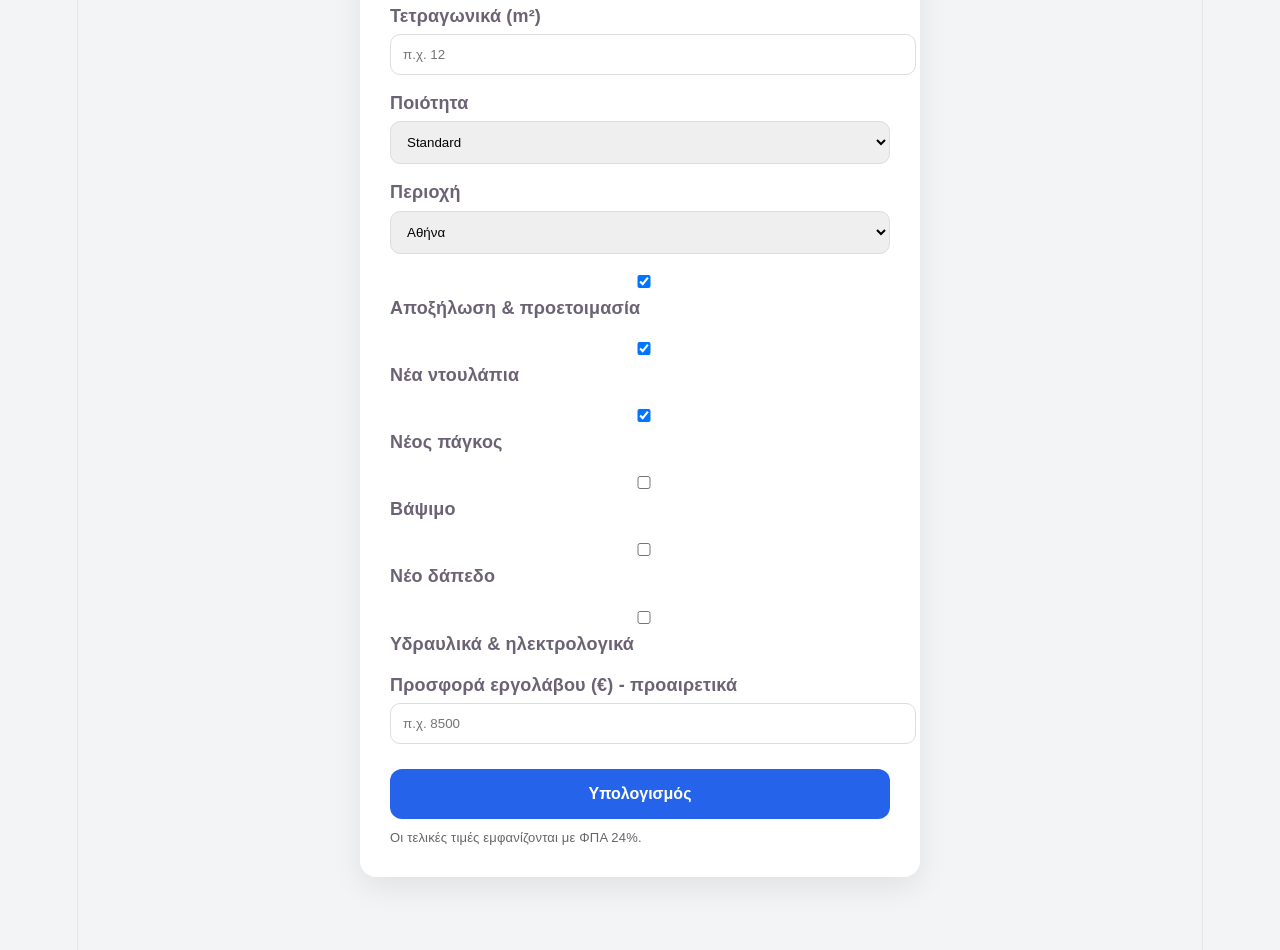
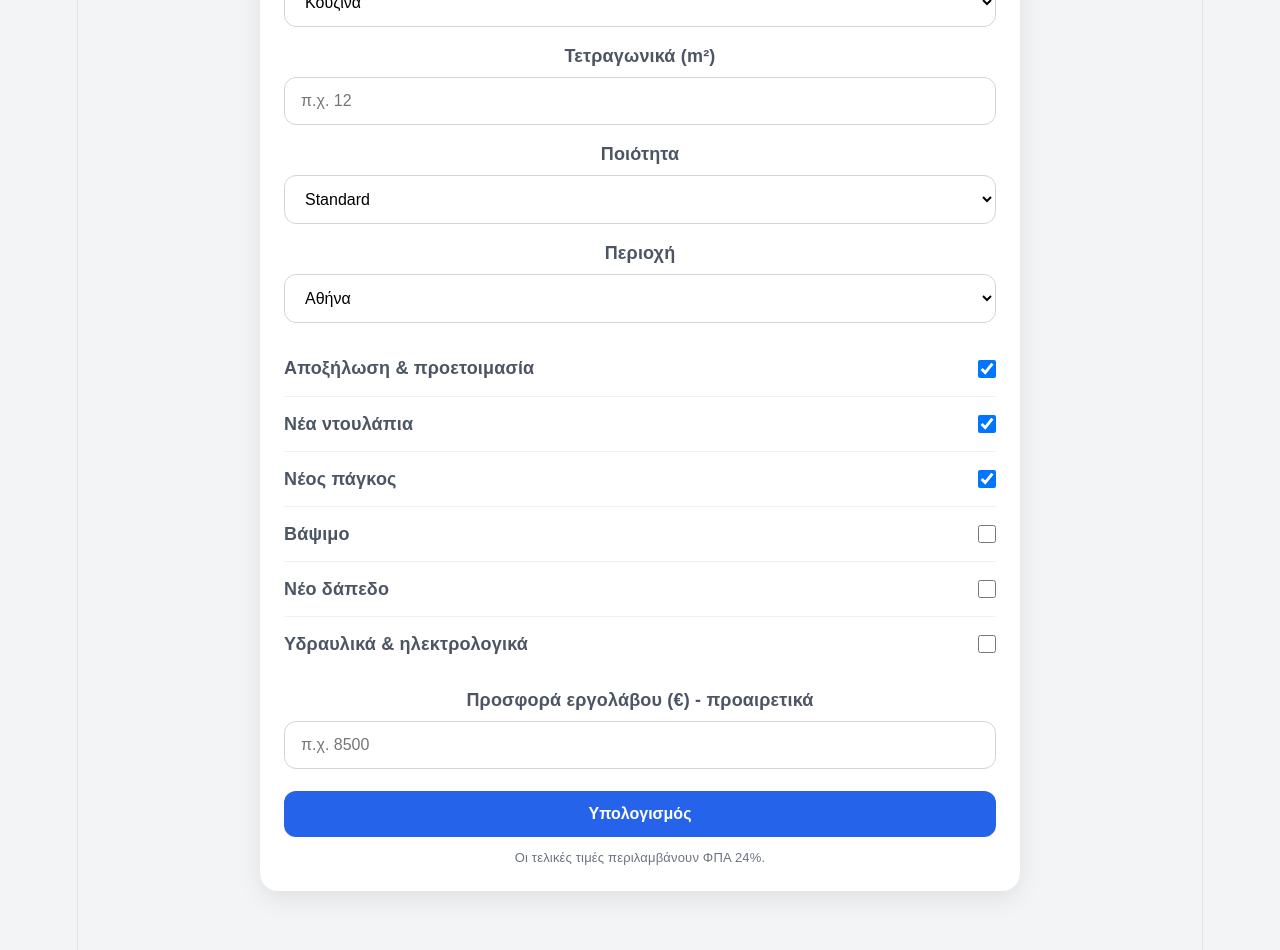
Before and after one commit to kasle-2/cost-check, a React (Vite) app: page / in a window 1280 px wide. Shown: the part 300-1250 px from the top of the page. Built offline with nearby package versions, Linux system fonts and the light colour scheme.

Commit message:
kitchen simplified form

```diff
--- a/src/App.css
+++ b/src/App.css
@@ -2,48 +2,95 @@ body {
   margin: 0;
   font-family: Arial, sans-serif;
   background: #f3f4f6;
+  color: #24324a;
 }
 
 .container {
-  max-width: 900px;
-  margin: 60px auto;
+  max-width: 760px;
+  margin: 40px auto;
   padding: 20px;
-  text-align: center;
 }
 
-h1 {
-  font-size: 36px;
-  margin-bottom: 5px;
+.container h1 {
+  text-align: center;
+  margin-bottom: 8px;
+  color: #111827;
 }
 
-.card {
-  background: white;
-  padding: 30px;
-  border-radius: 16px;
-  box-shadow: 0 10px 30px rgba(0,0,0,0.08);
-  max-width: 500px;
-  margin: 0 auto;
+.intro-text {
+  text-align: center;
+  color: #4b5563;
+  margin-bottom: 24px;
+  line-height: 1.5;
+}
+
+.card,
+.result-card {
+  background: #ffffff;
+  border-radius: 18px;
+  padding: 24px;
+  box-shadow: 0 8px 24px rgba(0, 0, 0, 0.08);
+  margin-bottom: 24px;
+}
+
+.field-label {
+  display: block;
+  font-weight: 700;
+  margin-bottom: 8px;
+  margin-top: 16px;
+  color: #4b5563;
+}
+
+.card select,
+.card input[type="number"] {
+  width: 100%;
+  padding: 14px 16px;
+  border: 1px solid #d1d5db;
+  border-radius: 12px;
+  font-size: 16px;
+  box-sizing: border-box;
+  background: #fff;
+}
+
+.options-group {
+  margin-top: 18px;
+}
+
+.checkbox-row {
+  display: flex;
+  align-items: center;
+  justify-content: space-between;
+  gap: 16px;
+  width: 100%;
+  padding: 14px 0;
+  border-bottom: 1px solid #eef2f7;
+  font-weight: 700;
+  color: #4b5563;
+  cursor: pointer;
+  box-sizing: border-box;
+}
+
+.checkbox-row:last-child {
+  border-bottom: none;
+}
+
+.checkbox-row span {
+  flex: 1;
   text-align: left;
 }
 
-label {
-  display: block;
-  margin-top: 15px;
-  margin-bottom: 5px;
-  font-weight: 600;
+.checkbox-row input[type="checkbox"] {
+  width: 18px;
+  height: 18px;
+  flex-shrink: 0;
+  margin: 0;
+  cursor: pointer;
 }
 
-input, select {
+.card button {
   width: 100%;
-  padding: 12px;
-  border-radius: 10px;
-  border: 1px solid #ddd;
-}
-
-button {
-  margin-top: 25px;
-  width: 100%;
-  padding: 16px;
+  margin-top: 22px;
+  padding: 14px 18px;
   border: none;
   border-radius: 12px;
   background: #2563eb;
@@ -51,30 +98,55 @@ button {
   font-size: 16px;
   font-weight: 700;
   cursor: pointer;
-  transition: 0.2s;
 }
 
-button:hover {
-  background: #1e40af;
+.card button:hover {
+  background: #1d4ed8;
 }
 
-.result-card {
-  margin-top: 30px;
-  background: #ffffff;
-  padding: 30px;
-  border-radius: 16px;
-  box-shadow: 0 12px 35px rgba(0,0,0,0.1);
-  border: 2px solid #e5e7eb;
+.small-note {
+  font-size: 13px;
+  color: #6b7280;
+  margin-top: 12px;
+  line-height: 1.4;
+}
+
+.result-card h2 {
+  margin-top: 0;
+  color: #111827;
 }
 
 .price {
-  font-size: 32px;
-  font-weight: bold;
+  font-size: 28px;
+  font-weight: 800;
+  color: #111827;
+  margin: 12px 0 18px;
+}
+
+.result-card p {
+  line-height: 1.5;
   margin: 10px 0;
 }
 
+.result-card h3 {
+  margin-top: 22px;
+  margin-bottom: 10px;
+  color: #374151;
+}
+
+.result-card ul {
+  padding-left: 18px;
+  margin: 0;
+}
+
+.result-card li {
+  margin-bottom: 8px;
+  line-height: 1.5;
+}
+
 .note {
-  margin-top: 20px;
   font-size: 14px;
-  color: gray;
+  color: #6b7280;
+  margin-top: 18px;
+  line-height: 1.5;
 }
--- a/src/App.jsx
+++ b/src/App.jsx
@@ -261,33 +261,30 @@ export default function App() {
             low: Math.round(lowWithVat),
             high: Math.round(highWithVat),
             avg: Math.round(avgWithVat),
-            avgPerSqmLow: Math.round(lowWithVat / area),
-            avgPerSqmHigh: Math.round(highWithVat / area),
             breakdown,
             quote: quote > 0 ? quote : null,
             comparisonMessage,
             status,
             duration: `${daysLow} - ${daysHigh} ημέρες`,
-            vatIncluded: true,
         });
     }
 
     return (
         <div className="container">
             <h1>Cost Check</h1>
-            <p>
+            <p className="intro-text">
                 Υπολόγισε ενδεικτικό κόστος ανακαίνισης για κουζίνα ή μπάνιο και
                 σύγκρινε την προσφορά που πήρες.
             </p>
 
             <div className="card">
-                <label>Ενότητα</label>
+                <label className="field-label">Ενότητα</label>
                 <select value={section} onChange={(e) => setSection(e.target.value)}>
                     <option value="kitchen">Κουζίνα</option>
                     <option value="bathroom">Μπάνιο</option>
                 </select>
 
-                <label>Τετραγωνικά (m²)</label>
+                <label className="field-label">Τετραγωνικά (m²)</label>
                 <input
                     type="number"
                     value={sqm}
@@ -295,127 +292,131 @@ export default function App() {
                     placeholder="π.χ. 12"
                 />
 
-                <label>Ποιότητα</label>
+                <label className="field-label">Ποιότητα</label>
                 <select value={quality} onChange={(e) => setQuality(e.target.value)}>
                     <option value="standard">Standard</option>
                     <option value="premium">Premium</option>
                 </select>
 
-                <label>Περιοχή</label>
+                <label className="field-label">Περιοχή</label>
                 <select value={region} onChange={(e) => setRegion(e.target.value)}>
                     <option value="athens">Αθήνα</option>
                     <option value="thessaloniki">Θεσσαλονίκη</option>
                     <option value="other">Υπόλοιπη Ελλάδα</option>
                 </select>
 
-                <label>
+                <div className="options-group">
+                    <label className="checkbox-row">
+                        <span>Αποξήλωση & προετοιμασία</span>
                         <input
                             type="checkbox"
                             checked={hasPrep}
                             onChange={(e) => setHasPrep(e.target.checked)}
                         />
-                    Αποξήλωση & προετοιμασία
                     </label>
 
                     {section === "kitchen" && (
                         <>
-                        <label>
+                            <label className="checkbox-row">
+                                <span>Νέα ντουλάπια</span>
                                 <input
                                     type="checkbox"
                                     checked={hasCabinets}
                                     onChange={(e) => setHasCabinets(e.target.checked)}
                                 />
-                            Νέα ντουλάπια
                             </label>
 
-                        <label>
+                            <label className="checkbox-row">
+                                <span>Νέος πάγκος</span>
                                 <input
                                     type="checkbox"
                                     checked={hasCountertop}
                                     onChange={(e) => setHasCountertop(e.target.checked)}
                                 />
-                            Νέος πάγκος
                             </label>
 
-                        <label>
+                            <label className="checkbox-row">
+                                <span>Βάψιμο</span>
                                 <input
                                     type="checkbox"
                                     checked={hasPainting}
                                     onChange={(e) => setHasPainting(e.target.checked)}
                                 />
-                            Βάψιμο
                             </label>
 
-                        <label>
+                            <label className="checkbox-row">
+                                <span>Νέο δάπεδο</span>
                                 <input
                                     type="checkbox"
                                     checked={hasFloor}
                                     onChange={(e) => setHasFloor(e.target.checked)}
                                 />
-                            Νέο δάπεδο
                             </label>
 
-                        <label>
+                            <label className="checkbox-row">
+                                <span>Υδραυλικά & ηλεκτρολογικά</span>
                                 <input
                                     type="checkbox"
                                     checked={hasInstallations}
                                     onChange={(e) => setHasInstallations(e.target.checked)}
                                 />
-                            Υδραυλικά & ηλεκτρολογικά
                             </label>
                         </>
                     )}
 
                     {section === "bathroom" && (
                         <>
-                        <label>
+                            <label className="checkbox-row">
+                                <span>Νέα είδη υγιεινής</span>
                                 <input
                                     type="checkbox"
                                     checked={hasSanitary}
                                     onChange={(e) => setHasSanitary(e.target.checked)}
                                 />
-                            Νέα είδη υγιεινής
                             </label>
 
-                        <label>
+                            <label className="checkbox-row">
+                                <span>Νέα πλακάκια</span>
                                 <input
                                     type="checkbox"
                                     checked={hasTiles}
                                     onChange={(e) => setHasTiles(e.target.checked)}
                                 />
-                            Νέα πλακάκια
                             </label>
 
-                        <label>
+                            <label className="checkbox-row">
+                                <span>Βάψιμο</span>
                                 <input
                                     type="checkbox"
                                     checked={hasBathroomPainting}
                                     onChange={(e) => setHasBathroomPainting(e.target.checked)}
                                 />
-                            Βάψιμο
                             </label>
 
-                        <label>
+                            <label className="checkbox-row">
+                                <span>Νέο δάπεδο</span>
                                 <input
                                     type="checkbox"
                                     checked={hasBathroomFloor}
                                     onChange={(e) => setHasBathroomFloor(e.target.checked)}
                                 />
-                            Νέο δάπεδο
                             </label>
 
-                        <label>
+                            <label className="checkbox-row">
+                                <span>Υδραυλικά & ηλεκτρολογικά</span>
                                 <input
                                     type="checkbox"
                                     checked={hasBathroomInstallations}
-                                onChange={(e) => setHasBathroomInstallations(e.target.checked)}
+                                    onChange={(e) =>
+                                        setHasBathroomInstallations(e.target.checked)
+                                    }
                                 />
-                            Υδραυλικά & ηλεκτρολογικά
                             </label>
                         </>
                     )}
+                </div>
 
-                <label>Προσφορά εργολάβου (€) - προαιρετικά</label>
+                <label className="field-label">Προσφορά εργολάβου (€) - προαιρετικά</label>
                 <input
                     type="number"
                     value={userQuote}
@@ -425,15 +426,8 @@ export default function App() {
 
                 <button onClick={calculateEstimate}>Υπολογισμός</button>
 
-                <p
-                    style={{
-                        fontSize: "13px",
-                        color: "#666",
-                        marginTop: "10px",
-                        lineHeight: "1.4",
-                    }}
-                >
-                    Οι τελικές τιμές εμφανίζονται με ΦΠΑ 24%.
+                <p className="small-note">
+                    Οι τελικές τιμές περιλαμβάνουν ΦΠΑ 24%.
                 </p>
             </div>
 
@@ -447,10 +441,6 @@ export default function App() {
                     </p>
 
                     <p>Μέσο κόστος: {result.avg.toLocaleString("el-GR")} €</p>
-
-                    <p>
-                        €/m²: {result.avgPerSqmLow} - {result.avgPerSqmHigh}
-                    </p>
 
                     <p>Εκτιμώμενη διάρκεια: {result.duration}</p>
 
@@ -489,17 +479,6 @@ export default function App() {
                         ))}
                     </ul>
 
-                    <p
-                        style={{
-                            fontSize: "13px",
-                            color: "#666",
-                            marginTop: "12px",
-                        }}
-                    >
-                        * Το συνολικό αποτέλεσμα υπολογίζεται με βάση την περιοχή και
-                        περιλαμβάνει ΦΠΑ 24%.
-                    </p>
-
                     <p className="note">
                         ⚠️ Δεν περιλαμβάνονται συσκευές, άδειες, μηχανικός, στατικές
                         παρεμβάσεις και απρόβλεπτες ζημιές.
```
Lines whose indentation alone changed are shown as unchanged.
